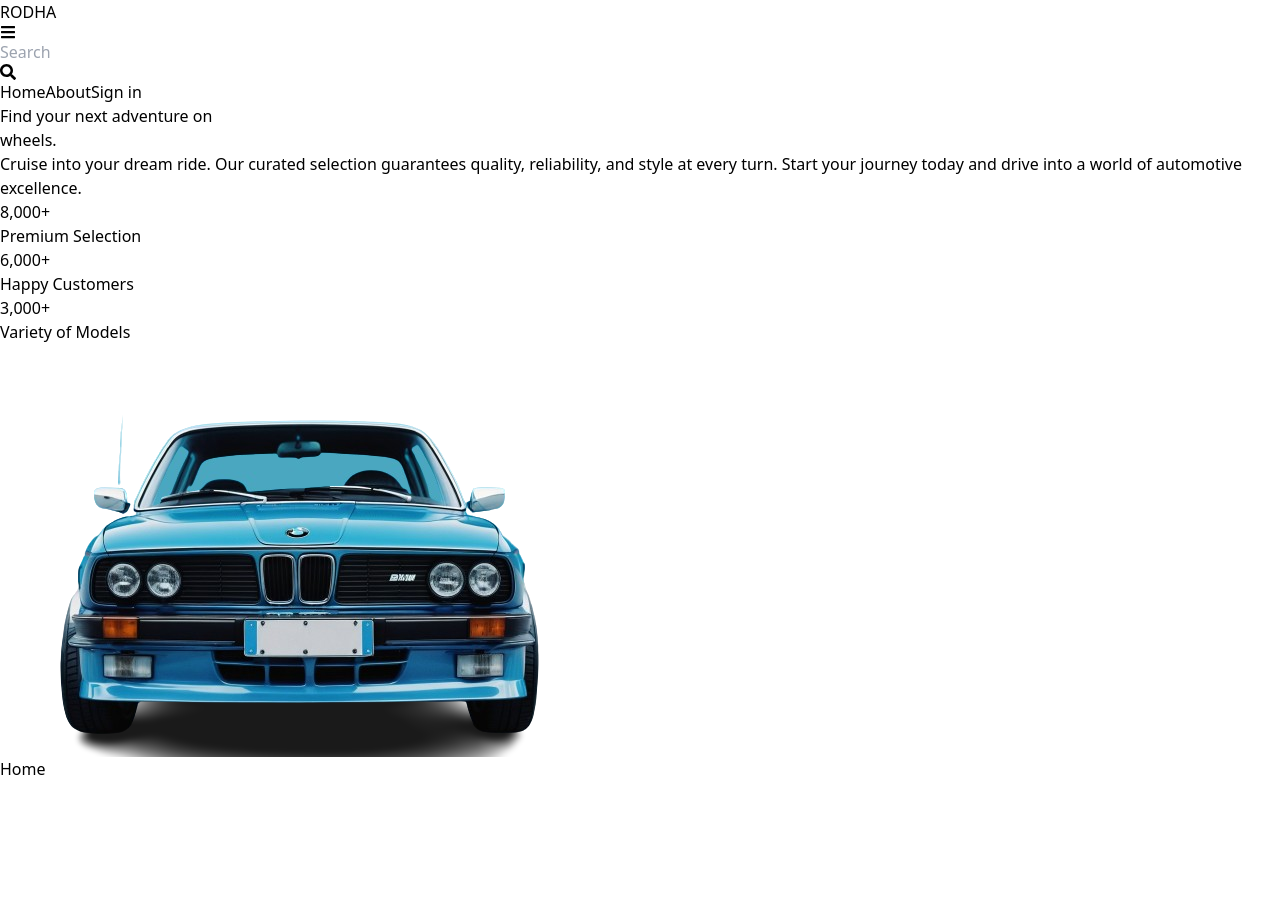
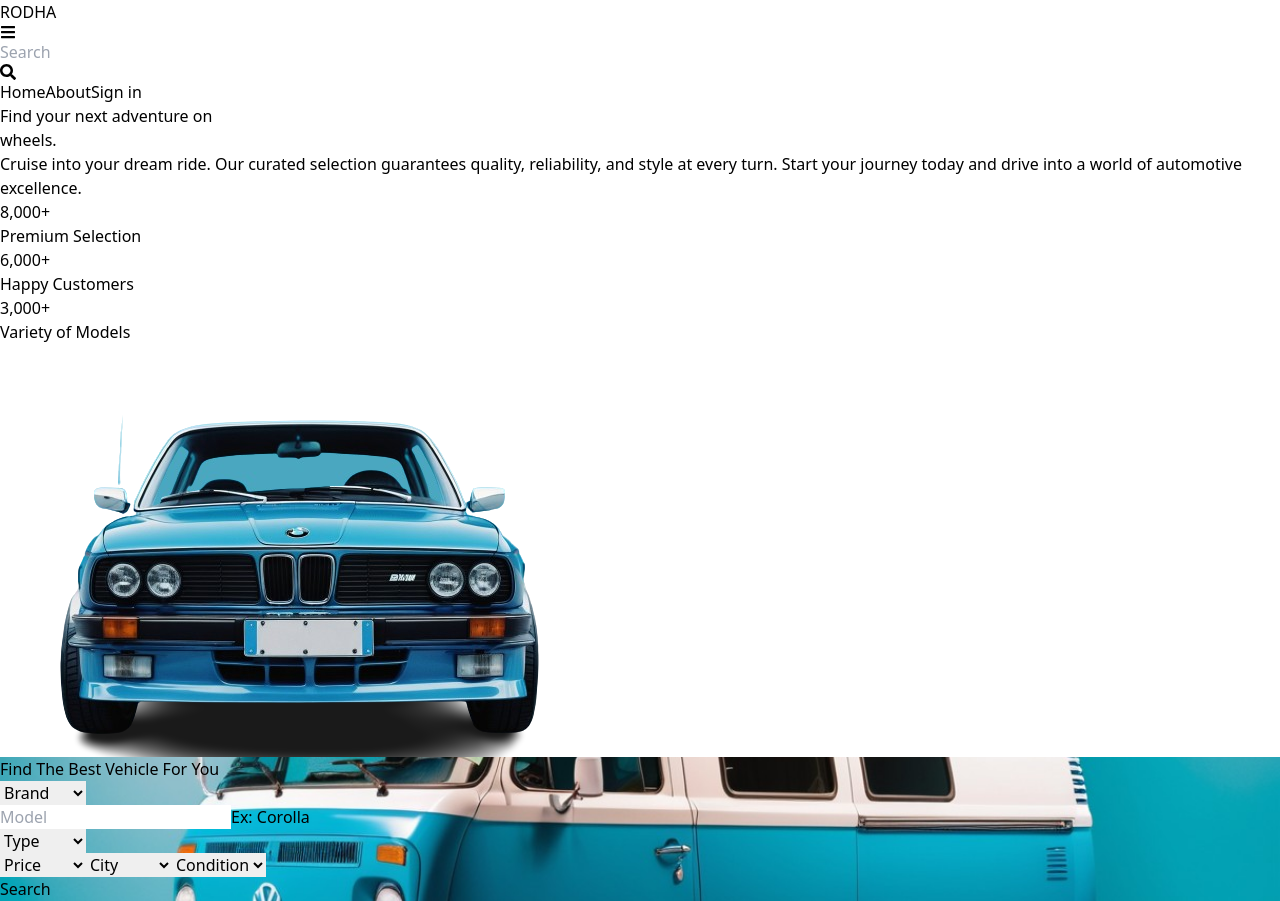
Before and after one commit to KavishkaThushal/Rodha, a React (Vite) app in the folder client/: page / in a window 1280 px wide. Before the commit the page ends 800 px from the top, so only its background shows below. Built offline with nearby package versions, Linux system fonts and the light colour scheme.

Commit message:
Filter section sone

```diff
--- a/client/src/App.jsx
+++ b/client/src/App.jsx
@@ -12,7 +12,7 @@ function App() {
   return (
     <BrowserRouter>
     <Navbar/>
-    <Hero/>
+
      <Routes>
         <Route path="/" element={<Home/>} />
         <Route path="/profile" element={<Profile/>} />
--- a/client/src/Pages/Home/Home.jsx
+++ b/client/src/Pages/Home/Home.jsx
@@ -1,8 +1,106 @@
-import React from 'react'
+import React, { useState } from 'react'
+import Hero from '../../components/Hero/Hero'
+import VanImg from '../../assets/images/wogsevagon.jpeg'
+import {motion} from 'framer-motion'
+function Home() {
+  const [selectedBrand, setSelectedBrand] = useState('');
+  const [selectedType, setSelectedType] = useState('');
+  const [selectedPrice, setSelectedPrice] = useState('');
+  const [selectedCity, setSelectedCity] = useState('');
+  const [selectedCondition, setSelectedCondition] = useState('');
+  const [selectedModel, setSelectedModel] = useState('');
 
-function Home() {
+  // Function to handle changes in the dropdown selection
+  const handleSelectChange = (event) => {
+    setSelectedBrand(event.target.value);
+  };
+  const handleSelectChangeType = (event) => {
+    setSelectedType(event.target.value);
+  };
+  const handleSelectChangeCity = (event) => {
+    setSelectedCity(event.target.value);
+  };
+  const handleSelectChangePrice = (event) => {
+    setSelectedPrice(event.target.value);
+  };
+  const handleSelectChangeCondition = (event) => {
+    setSelectedCondition(event.target.value);
+  };
+  const handleSelectChangeModel = (event) => {
+    setSelectedModel(event.target.value);
+  };
   return (
-    <div>Home</div>
+    <>
+    <Hero/>
+    <div className='flex flex-col w-full justify-center items-center h-[40vh] sm:h-[75vh] my-20  ' style={{ backgroundImage: `url(${VanImg})`, backgroundSize: 'cover', backgroundPosition: 'center' }} >
+    {/* <h1 className='flex text-4xl text-white font-bold mt-1'>Welcome to RODHA, the largest automobile marketplace in Sri Lanka</h1> */}
+    <motion.div
+      initial={{y: "2rem",opacity:0}}
+      animate={{y:0,opacity:1}}
+      transition={{
+        duration:2,
+        type:"spring"
+      }}
+    className='flex flex-col z-50 w-[80%] mx-auto bg-blue-200 bg-opacity-80  shadow-2xl h-[50vh] my-20 items-center'>
+         <div>
+            <h1 className='flex text-lg sm:text-2xl font-bold mt-5'>Find The Best Vehicle For You</h1>
+
+         </div>
+
+          <div className='flex flex-col w-full p-5 sm:p-0 sm:w-[80%]  items-center gap-4 sm:gap-8 mt-1 sm:mt-5'>
+
+          <div className='flex flex-row w-full justify-between '>
+          <select id="dropdown" value={selectedBrand} onChange={handleSelectChange} className='flex text-center  py-3 w-32  sm:w-64 h-12 font-semibold focus:outline-none text-slate-400'>
+        <option value="" disabled hidden className='px-10 font-bold'>Brand</option>
+        <option value="option1">Option 1</option>
+        <option value="option2">Option 2</option>
+        <option value="option3">Option 3</option>
+      </select>
+
+            <div className='flex flex-col gap-2 '>
+           <input type="text" value={selectedModel} placeholder='Model' onChange={handleSelectChangeModel} className='flex px-2 py-3 w-32 sm:w-64 h-12  font-semibold text-center focus:outline-none'/>
+           <span className='flex  font-semibold text-xs justify-center '>Ex: Corolla</span>
+           </div>
+
+           <select id="dropdown" value={selectedType} onChange={handleSelectChangeType} className='flex text-center  py-3 w-32 sm:w-64 h-12  font-semibold focus:outline-none text-slate-400'>
+        <option value="" disabled hidden>Type</option>
+        <option value="option1">Option 1</option>
+        <option value="option2">Option 2</option>
+        <option value="option3">Option 3</option>
+      </select>
+          </div>
+
+          <div className='flex flex-row w-full justify-between '>
+          <select id="dropdown" value={selectedPrice} onChange={handleSelectChangePrice} className='flex text-center  py-3 w-64 h-12  font-semibold focus:outline-none text-slate-400'>
+        <option value="" disabled hidden>Price</option>
+        <option value="option1">Option 1</option>
+        <option value="option2">Option 2</option>
+        <option value="option3">Option 3</option>
+      </select>
+
+      <select id="dropdown" value={selectedCity} onChange={handleSelectChangeCity} className='flex text-center  py-3 w-64 h-12  font-semibold focus:outline-none text-slate-400'>
+        <option value="" disabled hidden>City</option>
+        <option value="option1">Option 1</option>
+        <option value="option2">Option 2</option>
+        <option value="option3">Option 3</option>
+      </select>
+
+
+
+           <select id="dropdown" value={selectedCondition} onChange={handleSelectChangeCondition} className='flex text-center  py-3 w-64 h-12  font-semibold focus:outline-none text-slate-400'>
+        <option value="" disabled hidden>Condition</option>
+        <option value="option1">Option 1</option>
+        <option value="option2">Option 2</option>
+        <option value="option3">Option 3</option>
+      </select>
+          </div>
+
+           <button className='flex items-center justify-center font-semibold bg-blue-500 text-white py-3 px-5 w-52 hover:bg-blue-700 '>Search</button>
+          </div>
+
+    </motion.div>
+    </div>
+    </>
   )
 }
 
--- a/client/src/components/Navbar/Navbar.jsx
+++ b/client/src/components/Navbar/Navbar.jsx
@@ -1,13 +1,16 @@
-import React,{useState} from 'react'
+import React,{useEffect, useState} from 'react'
 import { Link } from 'react-router-dom'
 import {FaSearch,FaBars} from 'react-icons/fa'
-
+import { motion } from 'framer-motion'
 function Navbar() {
     const [show, handleShow] = useState(false)
 
     const handleToggle = () => {
         handleShow(!show)
     }
+
+
+
   return (
     < >
         <div className=' flex justify-between items-center   sm:max-w-6xl mx-auto p-3'>
@@ -18,7 +21,14 @@ function Navbar() {
             </Link>
 
             <FaBars className='text-blue-500 size-5 sm:hidden' onClick={handleToggle}/>
-            {show==true && <div className='flex  justify-center  sm:gap-6 absolute min-h-[18vh] w-32 p-2 pb-6 shadow-xl right-5 top-16 bg-slate-300 rounded-sm ' >
+            {show==true && <motion.div
+              initial={{x: "2rem",opacity:0,scale:0.8 }}
+              animate={{x:0,opacity:1,scale:1}}
+              transition={{
+                duration:.5,
+                type:"tween"
+              }}
+            className='flex  z-50 justify-center  sm:gap-6 absolute min-h-[18vh] w-32 p-2 pb-6 shadow-xl right-5 top-16 bg-slate-300 rounded-sm ' >
                 <span className='flex gap-3 my-auto flex-col items-center  '>
                 <form className='bg-slate-300 p-1 rounded-lg flex items-center'>
                 <input type='text' placeholder='Search' className=' bg-transparent focus:outline-none px-1 font-medium w-full sm:w-64 '/>
@@ -33,7 +43,7 @@ function Navbar() {
 
                 </span>
 
-            </div>}
+            </motion.div>}
             <form className=' hidden sm:visible sm:bg-slate-300 sm:p-2 sm:rounded-lg sm:flex sm:items-center '>
                 <input type='text' placeholder='Search' className=' bg-transparent focus:outline-none px-1 font-medium w-full sm:w-64 '/>
                 <FaSearch className='text-blue-500'/>
```
Also changed, not shown: client/src/components/Hero/Hero.jsx (+33 -0 lines), client/src/assets/images/wogsevagon.jpeg (added).
